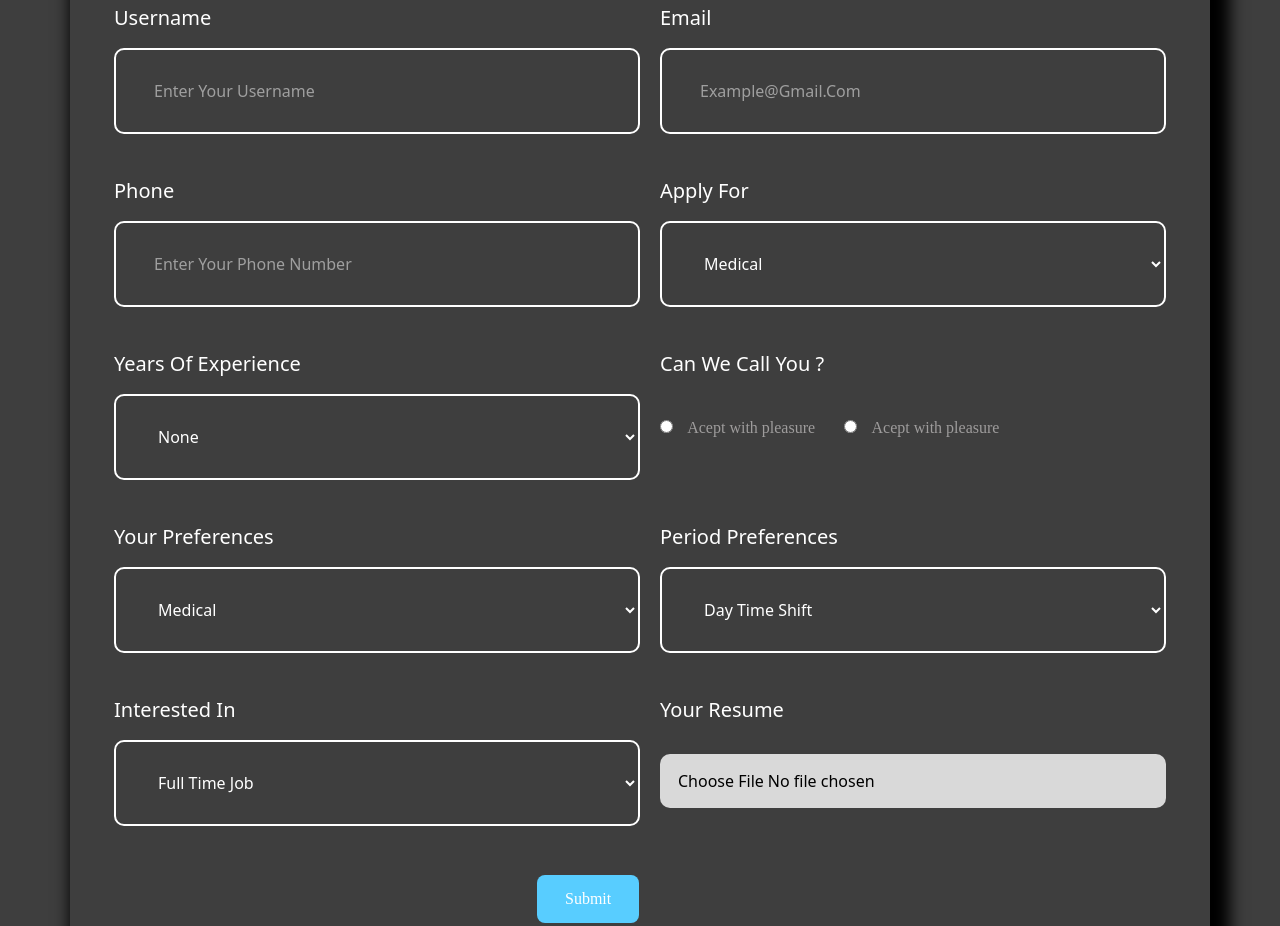
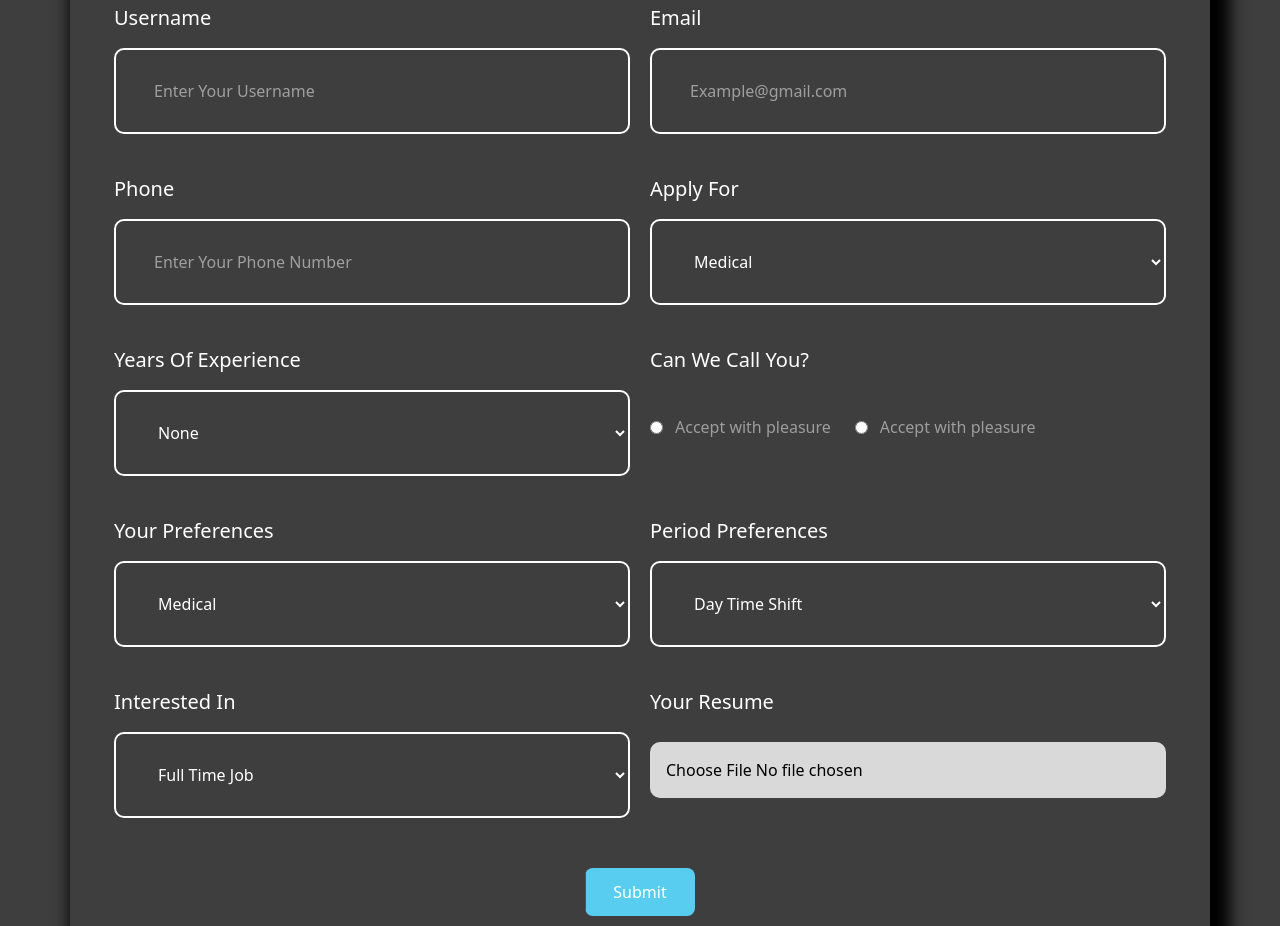
Before and after one commit to Susovon123/job_portal, a plain HTML site: page about-us.html in a window 1280 px wide. Shown: the part 720-1646 px from the top of the page. Drawn offline with nearby package versions, Linux system fonts and the light colour scheme; a web font is replaced by a local one.

```diff
--- a/about-us.html
+++ b/about-us.html
@@ -19,34 +19,73 @@
 </head>
 <body class="bg-[#3E3E3E]">
     <div class="about-us-banner relative min-h-[543px] bg-cover bg-no-repeat bg-center ">
-  <header class="absolute top-0 left-0 w-full z-10">
-        <div class="container">
-            <nav class="flex items-center justify-between mt-11">
+     <!-- Header -->
+   <header class="absolute inset-0 w-full z-10 ">
+
+<nav >
+    <div class="container flex items-center justify-between">
 
             <!-- Logo -->
-                <a href="index.html" class="flex items-center ps-2 text-[#58CDFF] font-['rye-regular'] text-2xl no-underline">
+             <a href="index.html" class="flex items-center gap-2 text-[#58CDFF] font-['rye-regular'] text-2xl">
                     <img src="images/Group 5.png" alt="Logo">
                     Job Portal
                 </a>
 
               <!-- Navigation -->
-                <ul class="flex items-center  text-white text-base font-['poppins-r'] no-underline">
+                <ul class="flex items-center  text-white text-base font-['poppins-r'] no-underline hidden lg:flex ">
                     <li><a href="index.html" class="hover:text-[#58CDFF]  me-12 no-underline">Home</a></li>
-                    <li><a href="#" class="hover:text-[#58CDFF] me-12 no-underline">Job List</a></li>
+                    <li><a href="job-list.html" class="hover:text-[#58CDFF] me-12 no-underline">Job List</a></li>
                     <li><a href="contact-us.html" class="hover:text-[#58CDFF] me-12 no-underline">Contact</a></li>
                     <li><a href="about-us.html" class="hover:text-[#58CDFF] me-12 no-underline ">Apply</a></li>
                 </ul>
+      <!-- Login Button -->
+            <a href="#" class="hidden lg:inline-block cmn-btn bg-[#58CDFF] px-7 py-3 text-white font-['poppins-r'] rounded-lg no-underline">
+                    Login
+                </a>
 
-                <!-- Login Button -->
+            <!-- Mobile Toggle -->
+            <button id="menuBtn" class="lg:hidden">
+                <svg xmlns="http://www.w3.org/2000/svg" class="w-8 h-8" fill="none"
+                    viewBox="0 0 24 24" stroke="currentColor">
+                    <path stroke-linecap="round" stroke-linejoin="round"
+                        stroke-width="2" d="M4 6h16M4 12h16M4 18h16"/>
+                </svg>
+            </button>
+    </div>
+</nav>
+<div id="overlay"
+    class="fixed inset-0 bg-black/40 hidden z-40"></div>
+
+<!-- Mobile Sidebar -->
+<div id="mobileMenu"
+    class="fixed top-0 right-[-100%] w-72 min-h-screen bg-[#3E3E3E] shadow-xl transition-all duration-300 z-50">
+
+    <div class="flex justify-between items-center p-5 border-b">
+        <a href="index.html" class="flex items-center gap-2 text-[#58CDFF] font-['rye-regular'] text-2xl">
+                    <img src="images/Group 5.png" alt="Logo">
+                    Job Portal
+                </a>
+
+        <button id="closeBtn" class="text-3xl">&times;</button>
+    </div>
+
+<ul class="flex flex-col mt-8 items-center space-y-6 text-white text-base font-['poppins-r']">
+    <li><a href="index.html" class="hover:text-[#58CDFF] no-underline">Home</a></li>
+    <li><a href="job-list.html" class="hover:text-[#58CDFF] no-underline">Job List</a></li>
+    <li><a href="contact-us.html" class="hover:text-[#58CDFF] no-underline">Contact</a></li>
+    <li><a href="about-us.html" class="hover:text-[#58CDFF] no-underline">Apply</a></li>
+
+    <li class="pt-4">
         <a href="#" class="cmn-btn inline-block bg-[#58CDFF] px-7 py-3 text-white font-['poppins-r'] rounded-lg no-underline">
             Login
         </a>
+    </li>
+</ul>
 
-            </nav>
 </div>
    </header>
     <div class="absolute z-20 capitalize top-[138px] left-[403px]">
-  <h1 class="text-[#ffffff] font-['Sansita-r'] text-[60px]  font-normal mx-[54px]"> apply for job</h1>
+  <h1 class="text-[#ffffff] font-['Sansita-r'] text-[60px]  font-normal mx-[54px] "> apply for job</h1>
 <p class="text-center max-w-[530px] mx-auto text-white">
     Lorem ipsum dolor sit amet consectetur adipisicing elit. Ipsa molestiae mollitia velit similique? Natus, quisquam! Ullam beatae alias voluptatibus amet vel quasi libero.
 </p>
@@ -56,117 +95,149 @@
 <!-- apply for job -->
   <section class="apply-for-job-form py-28">
     <div class="container">
-            <div class="min-h-[934px] py-[68px] w-full px-[44px] shadow-[10px_10px_15px_10px_#000000] hover:shadow-[5px_5px_28px_1px_#58CDFF] cursor-pointer duration-1000 ">
-                <div class="grid grid-cols-2 flex ">
-                    <div >
-                        <form action="#" method="get" class="flex flex-col">
-                            <label for="username" class="text-[#ffffff] font-medium text-[20px] capitalize "> username</label>
-                            <input type="text" placeholder="enter your username" class="rounded-[10px] px-[38px] py-[29px] border-[#ffffff] border-2 capitalize text-[#ffffff] mt-[15px] hover:shadow-[5px_5px_28px_1px_#58CDFF] cursor-pointer duration-1000" id="username" >
-                                <p id="u-msg"> </p>
-                        </form>
+
+        <div class="w-full min-h-[934px] py-[68px] px-[44px] shadow-[10px_10px_15px_10px_#000000] hover:shadow-[5px_5px_28px_1px_#58CDFF] duration-1000">
+            <form action="#" method="post">
+
+                <div class="grid grid-cols-2 gap-x-5 gap-y-10">
+
+                    <!-- Username -->
+                    <div class="flex flex-col">
+                        <label for="username" class="text-white font-medium text-[20px] capitalize">
+                            Username
+                        </label>
+
+                        <input
+                            type="text"
+                            id="username"
+                            placeholder="Enter Your Username"
+                            class="rounded-[10px] border-2 border-white px-[38px] py-[29px] mt-[15px] text-white"
+                        >
+                        <p id="u-msg"></p>
                     </div>
-                     <div class="ps-[20px]">
-                        <form action="#" method="get" class="flex flex-col">
-                            <label for="email" class="text-[#ffffff] font-medium text-[20px] capitalize ">email</label>
-                            <input type="email" placeholder="example@gmail.com" class="rounded-[10px] px-[38px] py-[29px] border-[#ffffff] border-2 capitalize text-[#ffffff] mt-[15px] font-normal hover:shadow-[5px_5px_28px_1px_#58CDFF] cursor-pointer duration-1000" id="email">
+
+                    <!-- Email -->
+                    <div class="flex flex-col">
+                        <label for="email" class="text-white font-medium text-[20px] capitalize">
+                            Email
+                        </label>
+
+                        <input
+                            type="email"
+                            id="email"
+                            placeholder="Example@gmail.com"
+                            class="rounded-[10px] border-2 border-white px-[38px] py-[29px] mt-[15px] text-white"
+                        >
                         <p id="e-msg"></p>
-                        </form>
+                    </div>
+                    <div class="flex flex-col">
+                        <label class="text-white font-medium text-[20px]">
+                            Phone
+                        </label>
+
+                        <input
+                            type="tel"
+                            placeholder="Enter Your Phone Number"
+                            class="rounded-[10px] border-2 border-white px-[38px] py-[29px] mt-[15px] text-white " id="Phone"
+                        >
+                        <p id="p-msg"></p>
+                    </div>
+                    <div class="flex flex-col">
+                        <label class="text-white font-medium text-[20px]">
+                            Apply For
+                        </label>
+
+                        <select class="rounded-[10px] border-2 border-white px-[38px] py-[29px] mt-[15px] text-white bg-[#3E3E3E]">
+                            <option value="">Medical</option>
+                            <option value="">Doctor</option>
+                            <option value="">Nurse</option>
+                        </select>
+                    </div>
+
+                    <!-- Experience -->
+                    <div class="flex flex-col">
+                        <label class="text-white font-medium text-[20px]">
+                            Years Of Experience
+                        </label>
+
+                        <select class="rounded-[10px] border-2 border-white px-[38px] py-[29px] mt-[15px] text-white bg-[#3E3E3E]">
+                            <option value="">None</option>
+                            <option value="">1 Year</option>
+                            <option value="">2 Years</option>
+                        </select>
+                    </div>
+                    <div>
+                        <label class="text-white font-medium text-[20px]">
+                            Can We Call You?
+                        </label>
+
+                        <div class="flex items-center mt-[40px]">
+                            <input type="radio" name="call">
+
+                            <label class="ml-3 text-[#9E9C9C]">
+                                Accept with pleasure
+                            </label>
+
+                            <input type="radio" name="call" class="ml-6">
+
+                            <label class="ml-3 text-[#9E9C9C]">
+                                Accept with pleasure
+                            </label>
                         </div>
                     </div>
-                  <div class="grid grid-cols-2 flex mt-[42px] ">
-                    <div >
-                        <form action="#" method="get" class="flex flex-col">
-                            <label for="phone" class="text-[#ffffff] font-medium text-[20px] capitalize ">phone</label>
-                            <input type="text" placeholder="enter your phone number" class="rounded-[10px] px-[38px] py-[29px] border-[#ffffff] border-2 capitalize text-[#ffffff] mt-[15px] font-normal hover:shadow-[5px_5px_28px_1px_#58CDFF] cursor-pointer duration-1000" id="Phone">
-                            <p id="p-msg"></p>
-                        </form>
+                    <div class="flex flex-col">
+                        <label class="text-white font-medium text-[20px]">
+                            Your Preferences
+                        </label>
+
+                        <select class="rounded-[10px] border-2 border-white px-[38px] py-[29px] mt-[15px] text-white bg-[#3E3E3E]">
+                            <option>Medical</option>
+                        </select>
                     </div>
-                     <div class="ps-[20px]">
-                        <form action="#" method="get" class="flex flex-col">
-                            <label for="apply for" class="text-[#ffffff] font-medium text-[20px] capitalize ">Apply for</label>
-                            <select name="" id="" class="rounded-[10px] px-[38px] py-[29px] border-[#ffffff] border-2 capitalize text-[#ffffff] mt-[15px] font-normal">
-                                <option value="medical"  class="bg-[#3E3E3E]">medical</option>
-                                      <option value="medical"  class="bg-[#3E3E3E]">medical</option>
-                                            <option value="medical"  class="bg-[#3E3E3E]">medical</option>
-                                                  <option value="medical"  class="bg-[#3E3E3E]">medical</option>
+                    <div class="flex flex-col">
+                        <label class="text-white font-medium text-[20px]">
+                            Period Preferences
+                        </label>
+
+                        <select class="rounded-[10px] border-2 border-white px-[38px] py-[29px] mt-[15px] text-white bg-[#3E3E3E]">
+                            <option>Day Time Shift</option>
+                            <option>Night Time Shift</option>
                         </select>
-                        </form>
                     </div>
+                    <div class="flex flex-col">
+                        <label class="text-white font-medium text-[20px]">
+                            Interested In
+                        </label>
+
+                        <select class="rounded-[10px] border-2 border-white px-[38px] py-[29px] mt-[15px] text-white bg-[#3E3E3E]">
+                            <option>Full Time Job</option>
+                            <option>Part Time Job</option>
+                        </select>
                     </div>
-                 <div class="grid grid-cols-2 flex mt-[42px] ">
-                    <div >
-                        <form action="#" method="get" class="flex flex-col">
-                            <label for="years of experience" class="text-[#ffffff] font-medium text-[20px] capitalize ">Years Of Experience</label>
-                            <select name="" id="" class="rounded-[10px] px-[38px] py-[29px] border-[#ffffff] border-2 capitalize text-[#ffffff] mt-[15px] font-normal">
-                                <option value="medical" class="bg-[#3E3E3E]">none</option>
-                                      <option value="medical"  class="bg-[#3E3E3E]">BCA</option>
-                                            <option value="medical"  class="bg-[#3E3E3E]">BBA</option>
-                                                  <option value="medical"  class="bg-[#3E3E3E]">B-Tech</option>
-                            </select>
-                        </form>
+                    <div class="flex flex-col">
+                        <label class="text-white font-medium text-[20px]">
+                            Your Resume
+                        </label>
+
+                        <input
+                            type="file"
+                            class="mt-[25px] bg-[#d9d9d9] rounded-[10px] py-4 px-4"
+                        >
                     </div>
-                     <div class="ps-[20px]">
-                        <form action="#" method="get">
-                               <label for="username" class="text-[#ffffff] font-medium text-[20px] capitalize ">can we call you ?</label>
-                        </form>
-                      <div class="flex mt-[36px]">
-<form action="#" method="get">
-    <input type="radio" value="Acept with pleasure " name="accept" class="bg-transparent border-2 border-[#ffffff]">
-    <label for="accept" class="ps-[10px]  text-[#9E9C9C] font-['poppins-r'] text-[16px] font-normal">Acept with pleasure</label>
 
+                </div>
 
-    <input type="radio" value="reject_with_pleasure " name="accept" class="bg-transparent border-2 border-[#ffffff] ms-[25px]">
-    <label for="reject_with_pleasure" class="ps-[10px] text-[#9E9C9C] font-['poppins-r'] text-[16px] font-normal">Acept with pleasure</label>
+                <!-- Submit -->
+                <div class="flex justify-center mt-[50px]">
+                 <button type="button"
+   class="text-white capitalize cmn-btn inline-block bg-[#58CDEF] px-7 py-3 rounded-lg no-underline cursor-pointer"
+   onclick="saved_data() ">
+    Submit
+                </button>
+                </div>
+
             </form>
 
-</div>
-                    </div>
-                </div>
-                        <div class="grid grid-cols-2 flex mt-[42px] ">
-                    <div >
-                         <form action="#" method="get" class="flex flex-col">
-                            <label for="apply for" class="text-[#ffffff] font-medium text-[20px] capitalize ">your preferences</label>
-                            <select name="" id="" class="rounded-[10px] px-[38px] py-[29px] border-[#ffffff] border-2 capitalize text-[#ffffff] mt-[15px] font-normal">
-                                <option value="medical"  class="bg-[#3E3E3E]">medical</option>
-                                      <option value="medical"  class="bg-[#3E3E3E]">medical</option>
-                                            <option value="medical"  class="bg-[#3E3E3E]">medical</option>
-                                                  <option value="medical"  class="bg-[#3E3E3E]">medical</option>
-                            </select>
-                        </form>
-                    </div>
-                     <div class="ps-[20px]">
-                        <form action="#" method="get" class="flex flex-col">
-                            <label for="apply for" class="text-[#ffffff] font-medium text-[20px] capitalize ">period preferences</label>
-                            <select name="" id="" class="rounded-[10px] px-[38px] py-[29px] border-[#ffffff] border-2 capitalize text-[#ffffff] mt-[15px] font-normal">
-                                <option value="medical"  class="bg-[#3E3E3E]">Day time Shift</option>
-                                      <option value="medical"  class="bg-[#3E3E3E]">Night time Shift</option>
-
-                            </select>
-                        </form>
-                    </div>
-                </div>
-                 <div class="grid grid-cols-2 flex mt-[42px] ">
-                    <div >
-                         <form action="#" method="get" class="flex flex-col">
-                            <label for="apply for" class="text-[#ffffff] font-medium text-[20px] capitalize ">interested in</label>
-                            <select name="" id="" class="rounded-[10px] px-[38px] py-[29px] border-[#ffffff] border-2 capitalize text-[#ffffff] mt-[15px] font-normal">
-                                <option value="medical"  class="bg-[#3E3E3E]">Full time job</option>
-                                      <option value="medical"  class="bg-[#3E3E3E]">Part Time job</option>
-                                            <option value="medical"  class="bg-[#3E3E3E]">Hybrid</option>
-                                                  <option value="medical"  class="bg-[#3E3E3E]">work For Home</option>
-                            </select>
-                        </form>
-                    </div>
-                     <div class="ps-[20px]">
-                        <form action="#" method="get" class="flex flex-col">
-                            <label for="apply for" class="text-[#ffffff] font-medium text-[20px] capitalize ">your resume</label>
-                        <input type="file" name="" id="" class="py-[15px] px-[18px] bg-[#d9d9d9] rounded-[10px] mt-[29px] ">
-                        </form>
-                    </div>
-                </div>
-                  <button  type="button" class="cmn-btn inline-block bg-[#58CDFF] px-7 py-3 text-white font-['poppins-r'] rounded-lg flex justify-center capitalize ms-[423px] mt-[49px] no-underline" onclick="saved_data()">
-                    submit
-                  </button>
         </div>
 
     </div>
@@ -195,8 +266,8 @@
      </form>
 
         <!-- Button -->
-        <button
-            type="submit"
+        <a
+            href="#"
             class="w-[72px] h-[64px] bg-[#58CDFF] flex items-center justify-center  rounded-[10px] hover:bg-[#43c4fb] my-[6px] me-[8px]"
         >
             <svg xmlns="http://www.w3.org/2000/svg"
@@ -209,7 +280,7 @@
                       stroke-linejoin="round"
                       d="M5 12h14M13 5l7 7-7 7"/>
             </svg>
-        </button>
+        </a>
 
     </div>
 </div>
@@ -249,7 +320,6 @@
 </div>
     </footer>
 
-    <script src="https://cdn.jsdelivr.net/npm/@tailwindcss/browser@4"></script>
     <script>
 
 // Form Validation
@@ -328,5 +398,33 @@
     }
 };
     </script>
+    <script>
+
+
+    const menuBtn = document.getElementById("menuBtn");
+const closeBtn = document.getElementById("closeBtn");
+const mobileMenu = document.getElementById("mobileMenu");
+const overlay = document.getElementById("overlay");
+
+menuBtn.onclick = () => {
+    mobileMenu.classList.remove("right-[-100%]");
+    mobileMenu.classList.add("right-0");
+
+    overlay.classList.remove("hidden");
+};
+
+closeBtn.onclick = closeMenu;
+overlay.onclick = closeMenu;
+
+function closeMenu() {
+    mobileMenu.classList.remove("right-0");
+    mobileMenu.classList.add("right-[-100%]");
+
+    overlay.classList.add("hidden");
+}
+
+    </script>
+
+    <script src="https://cdn.jsdelivr.net/npm/@tailwindcss/browser@4"></script>
 </body>
 </html>
```
Lines whose indentation alone changed are shown as unchanged.
